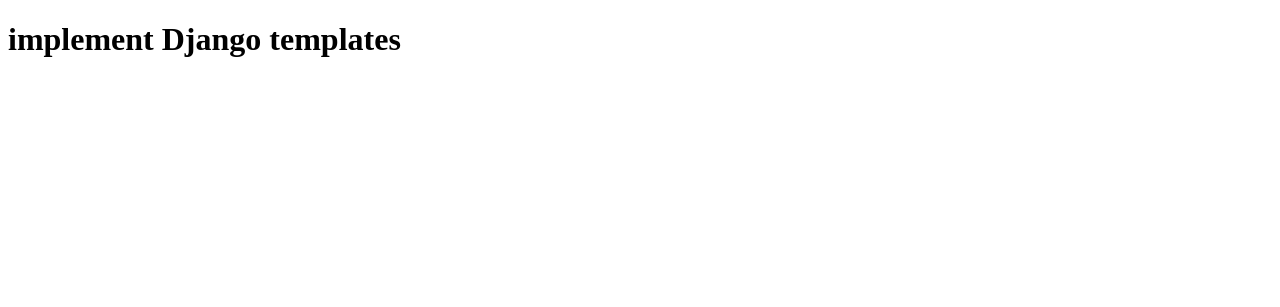
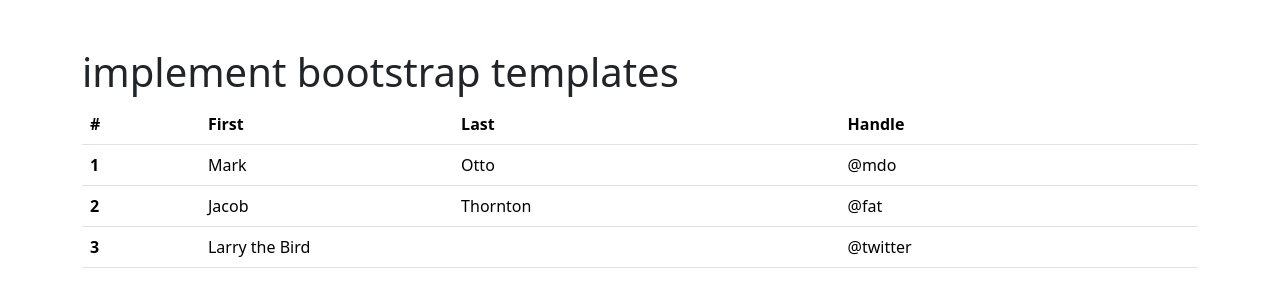
Before and after one commit to JessJiang890/Django-Prac, a Django app: page / in a window 1280 px wide. Shown: the top 307 px of the page. Run offline with Django 4.2, Linux system fonts and the light colour scheme.

Commit message:
implement bootstrap template

```diff
--- a/templates/home.html
+++ b/templates/home.html
@@ -4,8 +4,48 @@
     <meta charset="UTF-8" />
     <meta name="viewport" content="width=device-width, initial-scale=1.0" />
     <title>Document</title>
+    <link
+      href="https://cdn.jsdelivr.net/npm/bootstrap@5.3.2/dist/css/bootstrap.min.css"
+      rel="stylesheet"
+      integrity="sha384-T3c6CoIi6uLrA9TneNEoa7RxnatzjcDSCmG1MXxSR1GAsXEV/Dwwykc2MPK8M2HN"
+      crossorigin="anonymous" />
+    <script
+      src="https://cdn.jsdelivr.net/npm/bootstrap@5.3.2/dist/js/bootstrap.bundle.min.js"
+      integrity="sha384-C6RzsynM9kWDrMNeT87bh95OGNyZPhcTNXj1NW7RuBCsyN/o0jlpcV8Qyq46cDfL"
+      crossorigin="anonymous"></script>
   </head>
   <body>
-    <h1>implement Django templates</h1>
+    <div class="container pt-5">
+      <h1>implement bootstrap templates</h1>
+      <table class="table">
+        <thead>
+          <tr>
+            <th scope="col">#</th>
+            <th scope="col">First</th>
+            <th scope="col">Last</th>
+            <th scope="col">Handle</th>
+          </tr>
+        </thead>
+        <tbody>
+          <tr>
+            <th scope="row">1</th>
+            <td>Mark</td>
+            <td>Otto</td>
+            <td>@mdo</td>
+          </tr>
+          <tr>
+            <th scope="row">2</th>
+            <td>Jacob</td>
+            <td>Thornton</td>
+            <td>@fat</td>
+          </tr>
+          <tr>
+            <th scope="row">3</th>
+            <td colspan="2">Larry the Bird</td>
+            <td>@twitter</td>
+          </tr>
+        </tbody>
+      </table>
+    </div>
   </body>
 </html>
```
